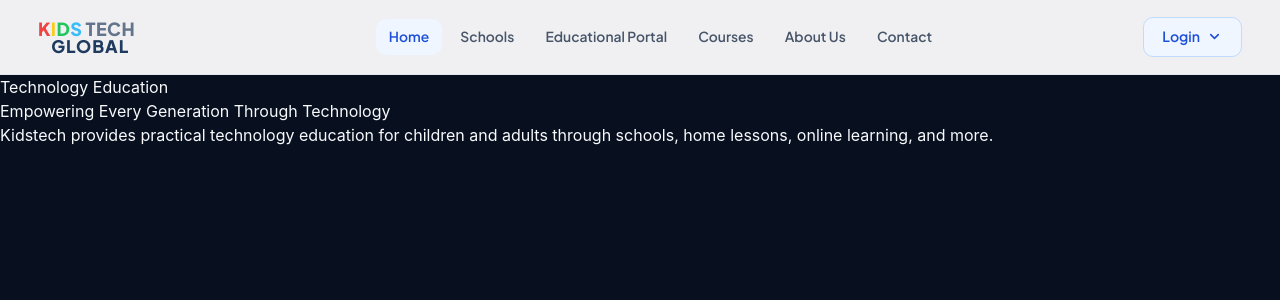
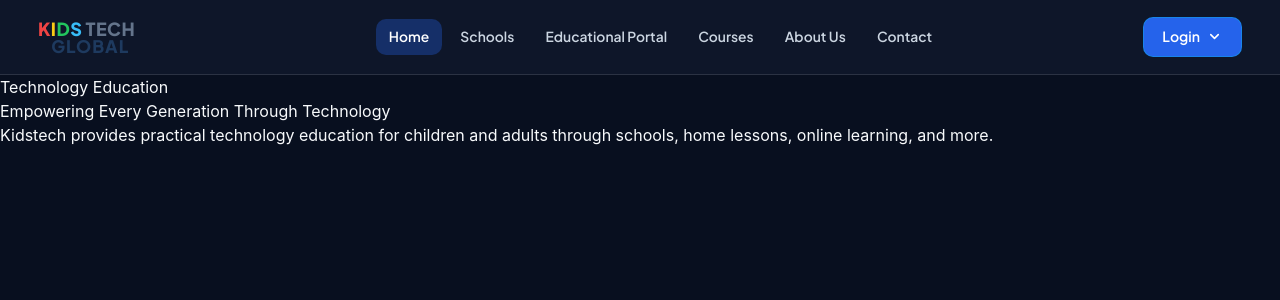
Before and after one commit to Lsonsprofile/CBT_LMS, a React (Vite) app in the folder frontend/: page / in a window 1280 px wide. Shown: the top 300 px of the page. Built offline with nearby package versions, Linux system fonts and the light colour scheme.

Commit message:
Apply accessible Kidstech brand color system to header

```diff
--- a/frontend/src/components/Header.css
+++ b/frontend/src/components/Header.css
@@ -1,20 +1,26 @@
 @import url('https://fonts.googleapis.com/css2?family=Plus+Jakarta+Sans:wght@500;600;700;800&display=swap');
 
 .kt-nav {
-  --brand-primary: #1d4ed8;
-  --brand-primary-hover: #1e40af;
-  --brand-navy: #1e3a5f;
+  --brand-primary: #2563eb;
+  --brand-primary-hover: #1d4ed8;
+  --brand-cyan: #06b6d4;
+  --brand-blue: #0ea5e9;
+  --brand-green: #10b981;
+  --brand-yellow: #fbbf24;
+  --brand-orange: #f97316;
+  --brand-red: #ef4444;
+  --brand-navy: #0f172a;
   --brand-accent-bg: #eff6ff;
   --brand-accent-border: #bfdbfe;
-  --surface-nav: rgba(255, 255, 255, 0.94);
-  --surface-mobile: #ffffff;
-  --surface-hover: #f1f5f9;
-  --text-main: #1e3a5f;
-  --text-muted: #475569;
-  --border-subtle: #e2e8f0;
+  --surface-nav: rgba(15, 23, 42, 0.96);
+  --surface-mobile: #0f172a;
+  --surface-hover: rgba(255, 255, 255, 0.08);
+  --text-main: #1f2937;
+  --text-muted: #cbd5e1;
+  --border-subtle: rgba(255, 255, 255, 0.12);
   --nav-height: 74px;
   --ease-out-expo: cubic-bezier(0.16, 1, 0.3, 1);
-  --shadow-scrolled: 0 10px 30px -10px rgba(30, 58, 95, 0.12);
+  --shadow-scrolled: 0 10px 30px -10px rgba(15, 23, 42, 0.45);
 
   position: sticky;
   top: 0;
@@ -29,7 +35,7 @@
 }
 
 .kt-nav.is-scrolled {
-  background: rgba(255, 255, 255, 0.96);
+  background: rgba(15, 23, 42, 0.98);
   box-shadow: var(--shadow-scrolled);
 }
 
@@ -61,7 +67,7 @@
 }
 
 .kt-logo:hover .kt-logo__svg {
-  filter: drop-shadow(0 2px 4px rgba(30, 58, 95, 0.15));
+  filter: drop-shadow(0 2px 4px rgba(6, 182, 212, 0.3));
 }
 
 .kt-nav__menu { display: flex; align-items: center; gap: 0.35rem; }
@@ -80,8 +86,15 @@
   transition: color 0.2s ease, background-color 0.2s ease;
 }
 
-.kt-nav__link:hover { color: var(--brand-navy); background: var(--surface-hover); }
-.kt-nav__link.is-active { color: var(--brand-primary); background: var(--brand-accent-bg); }
+.kt-nav__link:hover {
+  color: #ffffff;
+  background: var(--surface-hover);
+}
+
+.kt-nav__link.is-active {
+  color: #ffffff;
+  background: rgba(37, 99, 235, 0.32);
+}
 
 .kt-nav__actions { display: flex; align-items: center; gap: 0.75rem; }
 .kt-account-dropdown { position: relative; }
@@ -92,20 +105,19 @@
   justify-content: center;
   gap: 0.45rem;
   padding: 0.52rem 1.15rem;
-  border: 1px solid var(--brand-accent-border);
+  border: 1px solid rgba(14, 165, 233, 0.5);
   border-radius: 10px;
-  color: var(--brand-primary);
-  background: var(--brand-accent-bg);
+  color: #ffffff;
+  background: #2563eb;
   font: inherit;
   font-size: 0.88rem;
   font-weight: 600;
-  transition: background-color 0.2s ease, border-color 0.2s ease, color 0.2s ease, transform 0.2s var(--ease-out-expo);
+  transition: background-color 0.2s ease, border-color 0.2s ease, transform 0.2s var(--ease-out-expo);
 }
 
 .kt-btn-login:hover {
-  background: #dbeafe;
-  border-color: #93c5fd;
-  color: var(--brand-primary-hover);
+  background: #1d4ed8;
+  border-color: #60a5fa;
   transform: translateY(-1px);
 }
 
@@ -119,10 +131,10 @@
   z-index: 1050;
   width: 270px;
   padding: 0.5rem;
-  border: 1px solid var(--border-subtle);
+  border: 1px solid #e2e8f0;
   border-radius: 16px;
-  background: #fff;
-  box-shadow: 0 20px 40px -12px rgba(15, 23, 42, 0.16), 0 4px 12px -2px rgba(15, 23, 42, 0.05);
+  background: #ffffff;
+  box-shadow: 0 20px 40px -12px rgba(15, 23, 42, 0.25), 0 4px 12px -2px rgba(15, 23, 42, 0.08);
   opacity: 0;
   visibility: hidden;
   pointer-events: none;
@@ -147,7 +159,8 @@
   transition: background-color 0.18s ease;
 }
 
-.kt-dropdown-item:hover { background: var(--surface-hover); }
+.kt-dropdown-item:hover { background: #f1f5f9; }
+
 .kt-dropdown-item__icon {
   display: grid;
   place-items: center;
@@ -157,12 +170,20 @@
   border-radius: 9px;
 }
 
-.kt-dropdown-item__icon--login { color: var(--brand-primary); background: var(--brand-accent-bg); }
-.kt-dropdown-item__icon--signup { color: var(--brand-navy); background: #f1f5f9; }
+.kt-dropdown-item__icon--login {
+  color: #2563eb;
+  background: #eff6ff;
+}
+
+.kt-dropdown-item__icon--signup {
+  color: #0f172a;
+  background: #fef3c7;
+}
+
 .kt-dropdown-item__content { display: flex; flex-direction: column; }
-.kt-dropdown-item__title { color: var(--text-main); font-size: 0.9rem; font-weight: 700; line-height: 1.25; }
-.kt-dropdown-item__desc { color: var(--text-muted); font-size: 0.76rem; font-weight: 500; line-height: 1.3; }
-.kt-dropdown-divider { height: 1px; margin: 0.35rem 0.5rem; background: var(--border-subtle); }
+.kt-dropdown-item__title { color: #1f2937; font-size: 0.9rem; font-weight: 700; line-height: 1.25; }
+.kt-dropdown-item__desc { color: #475569; font-size: 0.76rem; font-weight: 500; line-height: 1.3; }
+.kt-dropdown-divider { height: 1px; margin: 0.35rem 0.5rem; background: #e2e8f0; }
 
 .kt-hamburger {
   display: none;
@@ -172,26 +193,31 @@
   justify-content: center;
   flex-direction: column;
   gap: 5px;
-  border: 1px solid var(--border-subtle);
+  border: 1px solid rgba(255, 255, 255, 0.2);
   border-radius: 10px;
-  background: #fff;
+  background: rgba(255, 255, 255, 0.06);
   transition: background-color 0.2s ease;
 }
 
-.kt-hamburger:hover { background: var(--surface-hover); }
+.kt-hamburger:hover { background: rgba(255, 255, 255, 0.12); }
+
 .kt-hamburger__bar {
   width: 20px;
   height: 2px;
   border-radius: 2px;
-  background: var(--text-main);
+  background: #ffffff;
   transition: transform 0.3s var(--ease-out-expo), opacity 0.2s ease;
 }
 
 .kt-nav a:focus-visible,
-.kt-nav button:focus-visible { outline: 2px solid var(--brand-primary); outline-offset: 2px; }
+.kt-nav button:focus-visible {
+  outline: 3px solid #fbbf24;
+  outline-offset: 2px;
+}
 
 @media (max-width: 960px) {
   .kt-hamburger { display: flex; }
+
   .kt-nav__menu {
     position: absolute;
     top: calc(var(--nav-height) + 1px);
@@ -204,7 +230,7 @@
     padding: 1rem 1.5rem 1.5rem;
     border-bottom: 1px solid var(--border-subtle);
     background: var(--surface-mobile);
-    box-shadow: 0 24px 48px -12px rgba(15, 23, 42, 0.14);
+    box-shadow: 0 24px 48px -12px rgba(15, 23, 42, 0.45);
     opacity: 0;
     visibility: hidden;
     pointer-events: none;
```
